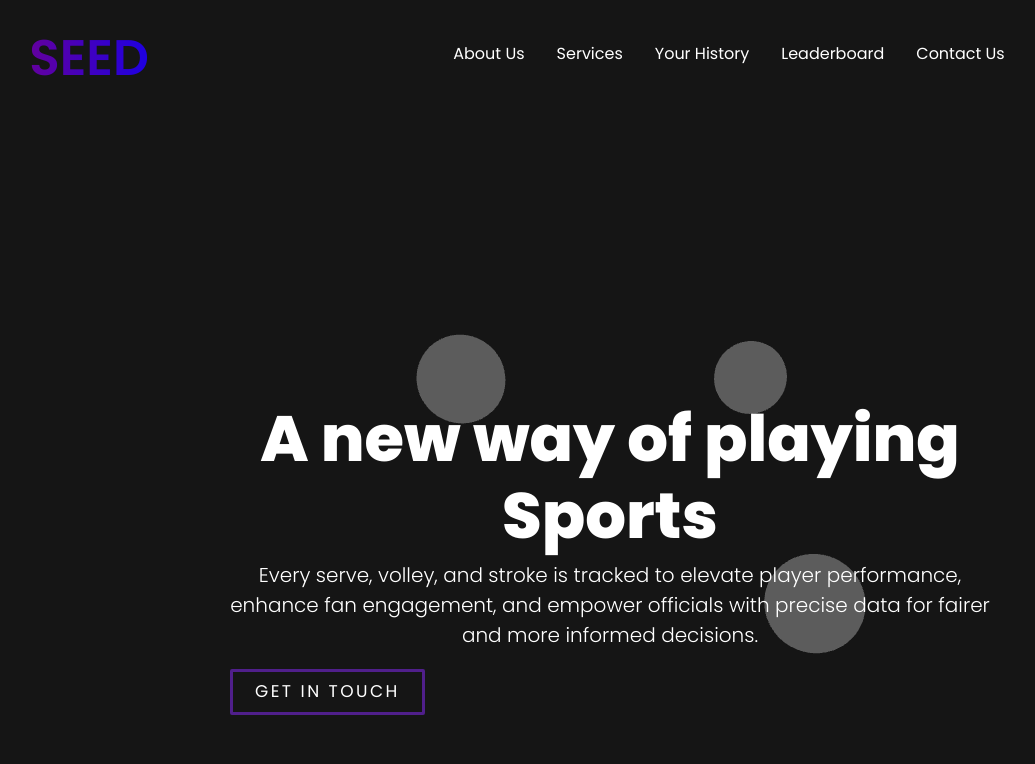
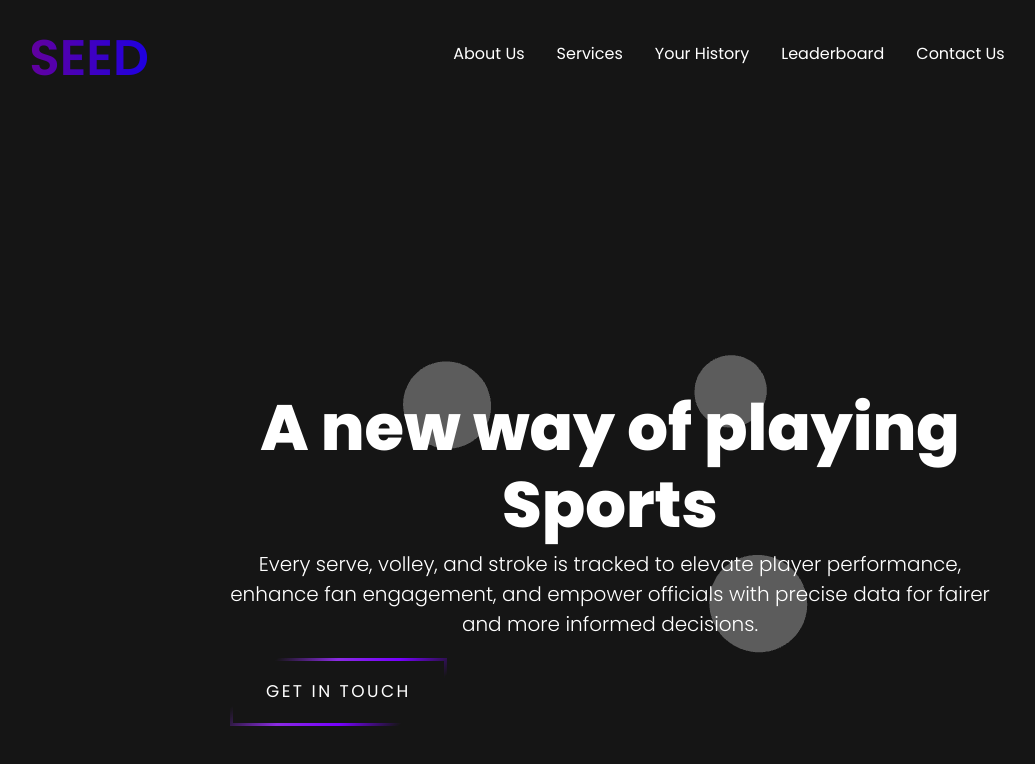
Before and after one commit to Hodorth01/SCAI-AI-LEAGUE, a React (Vite) app in the folder frontend/: page / in a window 1280 px wide. Shown: the top 764 px of the page, without its empty margins (30-1065 px from the left). Built offline with nearby package versions, Linux system fonts and the light colour scheme.

Commit message:
border and change in postions of balls

```diff
--- /dev/null
+++ b/frontend/src/components/Border.jsx
@@ -0,0 +1,11 @@
+import React from "react";
+
+const Border = ({ children }) => {
+  return (
+    <div className="border-container">
+      {children}
+    </div>
+  );
+};
+
+export default Border;
--- a/frontend/src/components/TennisBall.jsx
+++ b/frontend/src/components/TennisBall.jsx
@@ -11,9 +11,9 @@ const TennisBall = ({ position }) => {
   useEffect(() => {
     // Randomize the floating animation for each ball
     const floatingAnimation = gsap.to(ballRef.current.position, {
-      y: position[1] + Math.random() * 0.5, // Randomize vertical movement
-      x: position[0] + Math.random() * 0.5, // Randomize horizontal movement
-      z: position[2] + Math.random() * 0.5, // Randomize depth movement
+      y: position[1] + Math.random() * 0.2, // Randomize vertical movement
+      x: position[0] + Math.random() * 0.2, // Randomize horizontal movement
+      z: position[2] + Math.random() * 0.2, // Randomize depth movement
       duration: 3 + Math.random() * 2, // Randomize duration for organic feel
       yoyo: true,
       repeat: -1,
--- a/frontend/src/index.css
+++ b/frontend/src/index.css
@@ -20,7 +20,6 @@ body {
 	font-family: "Muli", sans-serif;
 	-webkit-font-smoothing: antialiased;
 	font-smoothing: antialiased;
-  background: var(--background-primary)!important;
   background: var(--background-primary)!important;
 
 }
@@ -85,3 +84,75 @@ body {
   background-color: white;
   color: #007bff;
 }
+/* border */
+.border-container {
+  position: relative;
+  padding: 10px;
+  background: var(--background-primary)!important;
+  color: white;
+  overflow: hidden; /* Ensure the border doesn't overflow */
+  display: inline-block; /* Ensure it fits the content */
+}
+
+.border-container::before {
+  content: "";
+  position: absolute;
+  top: -50%;
+  left: -50%;
+  width: 200%;
+  height: 200%;
+  background: linear-gradient(
+    0deg,
+    transparent,
+    #8a2be2,
+    #7700ff,
+    transparent
+  ); /* Gradient colors */
+  animation: rotateBorder 4s linear infinite; /* Continuous rotation */
+  z-index: 0; /* Ensure it's behind the content */
+  transition: all 0.5s ease; /* Smooth transition for hover effect */
+}
+
+.border-container::after {
+  content: "";
+  position: absolute;
+  top: 3px; /* Adjust to match border thickness */
+  left: 3px; /* Adjust to match border thickness */
+  right: 3px; /* Adjust to match border thickness */
+  bottom: 3px; /* Adjust to match border thickness */
+  background: var(--background-primary)!important;
+  z-index: 1; /* Ensure it's above the gradient */
+  transition: all 0.5s ease; /* Smooth transition for hover effect */
+}
+
+/* Keyframes for rotating the border */
+@keyframes rotateBorder {
+  0% {
+    transform: rotate(0deg);
+  }
+  100% {
+    transform: rotate(360deg);
+  }
+}
+
+/* Hover effect */
+.border-container:hover::before {
+  animation-play-state: paused; /* Pause the animation on hover */
+  top: 0;
+  left: 0;
+  width: 100%;
+  height: 100%;
+  background: linear-gradient(45deg, #8a2be2, #7700ff); /* Static gradient border */
+  opacity: 0;
+}
+
+/* Glowing effect for static border */
+.border-container:hover {
+  box-shadow: 0 0 10px #8a2be2, 0 0 20px #7700ff; /* Glowing effect */
+}
+
+/* Inner content styling */
+.border-container > * {
+  position: relative;
+  z-index: 2; /* Ensure content is above the borders */
+}
--- a/frontend/src/pages/Home.jsx
+++ b/frontend/src/pages/Home.jsx
@@ -1,4 +1,5 @@
 import Intro from "./home-sections/Intro"
+import Border from "../components/Border"
  const Home = ()=>{
 
     return(
--- a/frontend/src/pages/home-sections/Intro.jsx
+++ b/frontend/src/pages/home-sections/Intro.jsx
@@ -3,7 +3,7 @@ import { Canvas } from "@react-three/fiber";
 import { OrbitControls, Stars } from "@react-three/drei";
 import { gsap } from "gsap";
 import TennisBall from "../../components/TennisBall";
-
+import Border from "../../components/Border";
 const Intro = () => {
   const headlineRef = useRef(null);
   const subheadlineRef = useRef(null);
@@ -45,7 +45,7 @@ const Intro = () => {
 
         {/* Floating Tennis Balls */}
         <TennisBall position={[-2, 1, 0]} /> {/* Left side, mid-depth */}
-        <TennisBall position={[2, -1, 1]} /> {/* Right side, further back */}
+        <TennisBall position={[1.5, -1, 1]} /> {/* Right side, further back */}
         <TennisBall position={[1.5, 1.5, -2]} /> {/* Center, closer to the camera */}
       </Canvas>
 
@@ -59,16 +59,15 @@ const Intro = () => {
           enhance fan engagement, and empower officials with precise data for
           fairer and more informed decisions.
         </p>
+      {/* Button with Rotating Border Animation */}
         <div ref={buttonRef} className="d-flex gap-3">
+          <Border>
             <div
               style={{
                 paddingLeft: 25,
                 paddingRight: 25,
                 paddingTop: 10,
                 paddingBottom: 10,
-              borderRadius: 2,
-              outline: "3px #501F8B solid",
-              outlineOffset: "-3px",
                 justifyContent: "center",
                 alignItems: "center",
                 gap: 10,
@@ -86,10 +85,12 @@ const Intro = () => {
                   letterSpacing: 2.46,
                   wordWrap: "break-word",
                 }}
+                className="btn p-0"
               >
                 GET IN TOUCH
               </div>
             </div>
+          </Border>
         </div>
       </div>
     </div>
```
Lines whose indentation alone changed are shown as unchanged.
